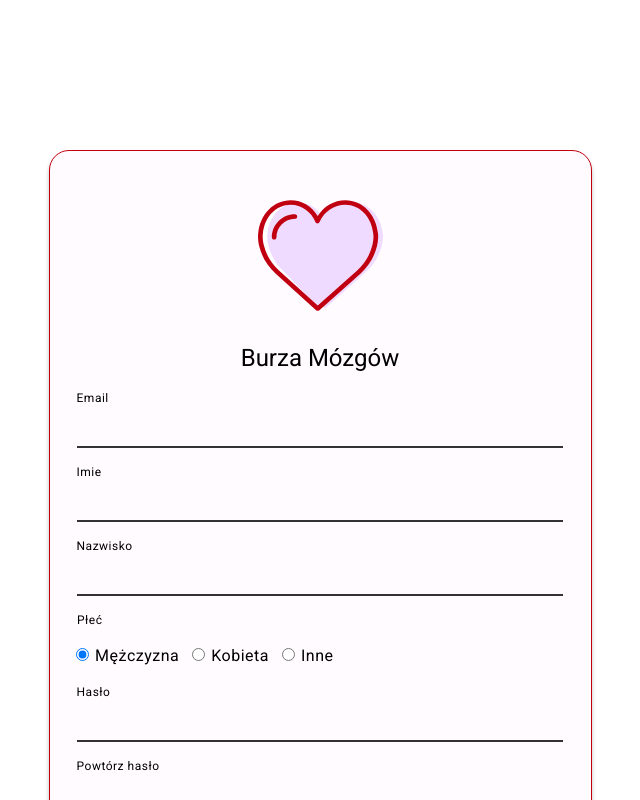
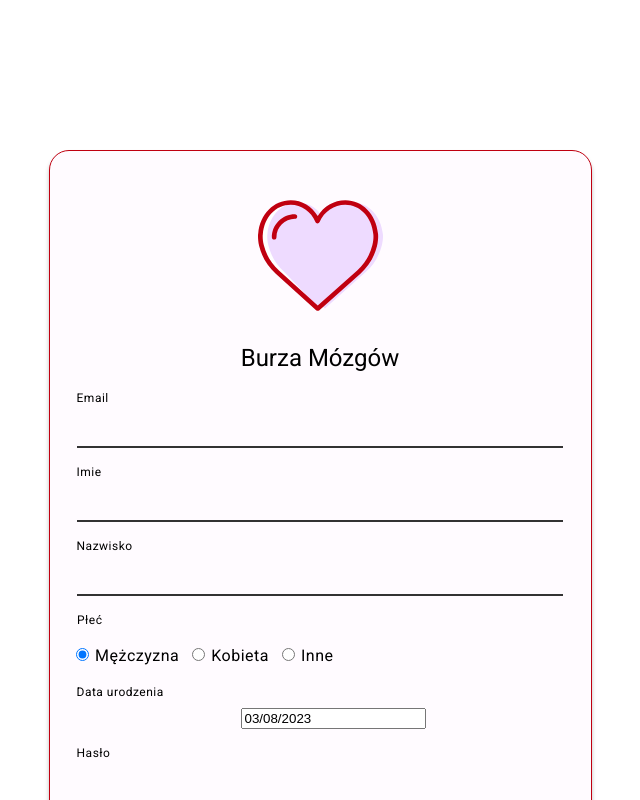
Before and after one commit to AndroBrain/PartnerFinderWWW, a React (Create React App) app: page /register in a window 1280 px wide. Shown: the top 800 px of the page, without its empty margins (320-960 px from the left). Built offline with nearby package versions, Linux system fonts and the light colour scheme.

Commit message:
Add setting the birthdate

```diff
--- a/package.json
+++ b/package.json
@@ -10,6 +10,7 @@
     "chart.js": "^4.1.2",
     "react": "^18.2.0",
     "react-chartjs-2": "^5.2.0",
+    "react-datepicker": "^4.10.0",
     "react-dom": "^18.2.0",
     "react-router-dom": "^6.6.1",
     "react-scripts": "5.0.1",
--- a/src/pages/auth/register/RegisterPage.js
+++ b/src/pages/auth/register/RegisterPage.js
@@ -2,18 +2,26 @@ import {useState} from "react";
 import {TextField} from "../../../components/TextField";
 import {ButtonPrimary} from "../../../components/PrimaryButton";
 import {appName} from "../../../App";
+import DatePicker from "react-datepicker";
+import { registerLocale, setDefaultLocale } from  "react-datepicker";
+import pl from 'date-fns/locale/pl';
+
+import "react-datepicker/dist/react-datepicker.css";
 
 export function RegisterPage() {
     let [email, setEmail] = useState("")
     let [name, setName] = useState("")
     let [surname, setSurname] = useState("")
-    let [selectedOption, setSelectedOption] = useState("M")
+    let [selectedGender, setSelectedGender] = useState("M")
+    const [birthdate, setBirthdate] = useState(new Date());
     let [password, setPassword] = useState("")
     let [repeatPassword, setRepeatPassword] = useState("")
     let [error, setError] = useState(null)
 
+    registerLocale('pl', pl)
+
     const cmdChangeSelectedOption = (option) => {
-        setSelectedOption(option)
+        setSelectedGender(option)
     }
 
     const cmdRegister = (e) => {
@@ -34,22 +42,24 @@ export function RegisterPage() {
                 <span className="register-gender-text label-medium">Płeć</span>
                 <div className="register-radio-group">
                     <label className="body-large">
-                        <input type="radio" value="Kobieta" checked={selectedOption === "M"}
+                        <input type="radio" value="Kobieta" checked={selectedGender === "M"}
                                onChange={e => cmdChangeSelectedOption("M")}/>
                         Mężczyzna
                     </label>
                     <label className="body-large">
-                        <input type="radio" value="Kobieta" checked={selectedOption === "K"}
+                        <input type="radio" value="Kobieta" checked={selectedGender === "K"}
                                onChange={e => cmdChangeSelectedOption("K")}/>
                         Kobieta
                     </label>
                     <label className="body-large">
-                        <input type="radio" value="Kobieta" checked={selectedOption === "I"}
+                        <input type="radio" value="Kobieta" checked={selectedGender === "I"}
                                onChange={e => cmdChangeSelectedOption("I")}/>
                         Inne
                     </label>
                 </div>
             </div>
+            <span className="register-date-text label-medium">Data urodzenia</span>
+            <DatePicker locale="pl" className="register-date-picker" selected={birthdate} onChange={(date) => setBirthdate(date)}/>
             <TextField inputType={"password"} label={"Hasło"} input={password} onInputChange={msg => setPassword(msg)}/>
             <TextField inputType={"password"} label={"Powtórz hasło"} input={repeatPassword}
                        onInputChange={msg => setRepeatPassword(msg)}/>
--- a/src/styles/styles.css
+++ b/src/styles/styles.css
@@ -41,6 +41,17 @@
 .login-bottom-text {
     margin-top: 16px;
     margin-bottom: 53px;
+}
+
+.register-date-text {
+    width: 100%;
+    margin-top: 16px;
+    margin-bottom: 8px;
+    margin-left: 54px;
+}
+
+.register-date-picker {
+    margin-left: 26px;
 }
 
 .register-gender {
```
Also changed, not shown: 1 other file (tests, documents, lock files or other folders).
